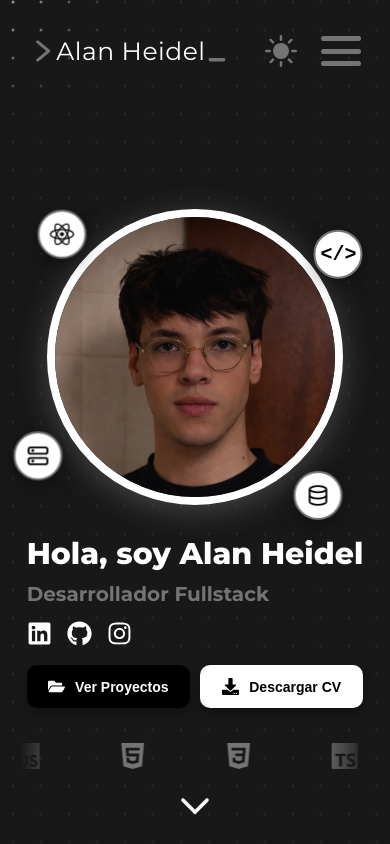
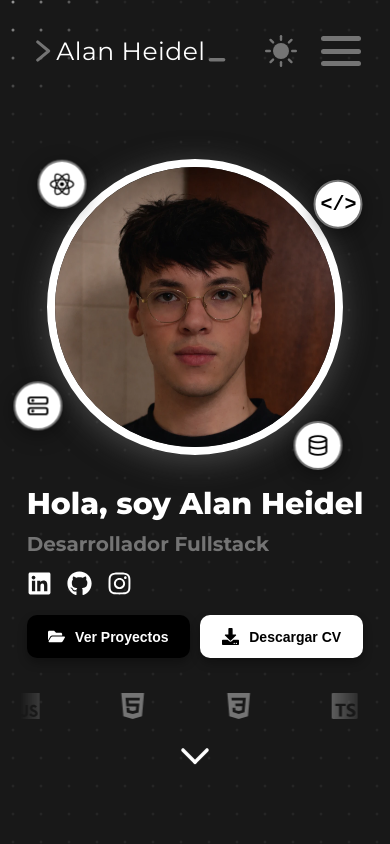
Before and after one commit to AlanHeidel/portfolio, a React (Vite) app: page / in a window 390 px wide. Shown: the top 844 px of the page. Built offline with nearby package versions, Linux system fonts and the light colour scheme.

Commit message:
chore(layout): adjust index-container padding

```diff
--- a/src/App.css
+++ b/src/App.css
@@ -547,7 +547,7 @@
 
 @media (max-width: 768px) {
   .index-container {
-    padding-top: 50px;
+    padding-top: 0px;
     gap: 25px;
   }
 
```
